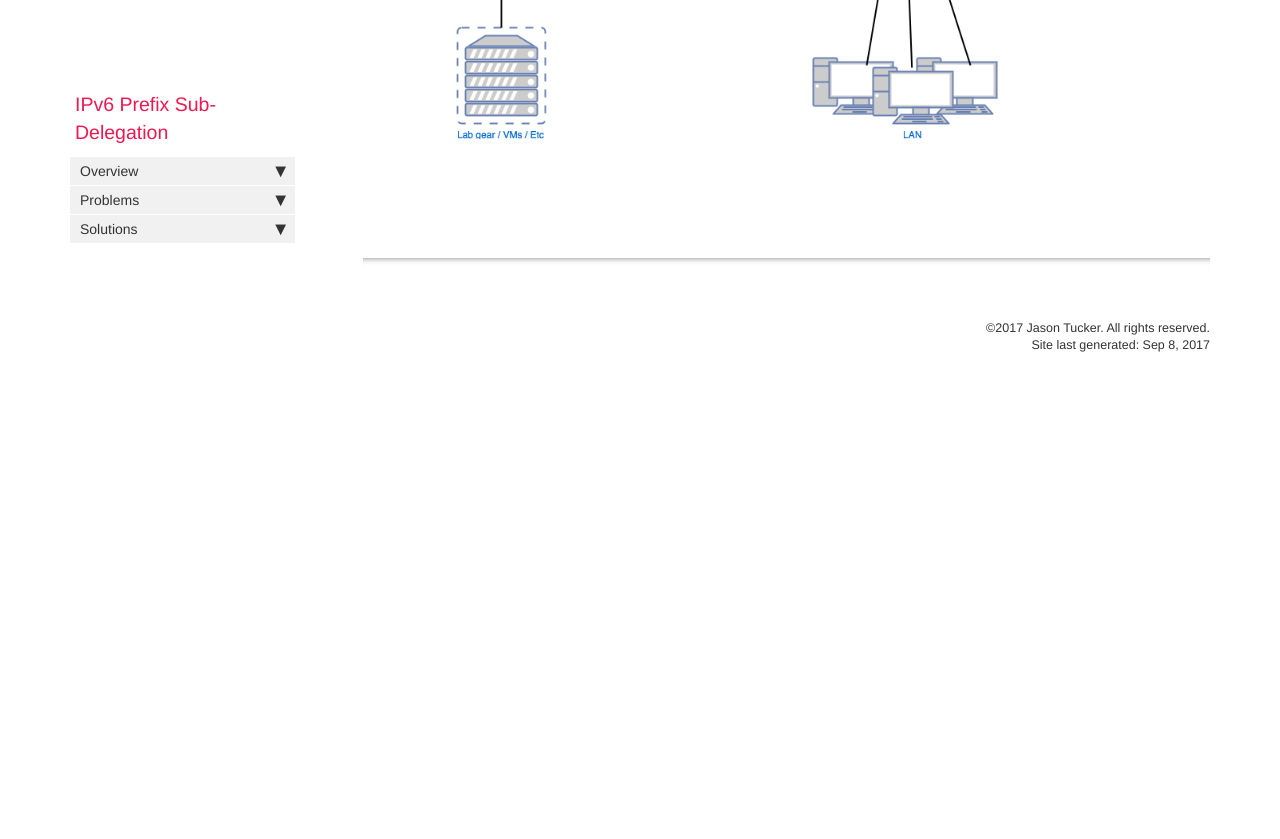
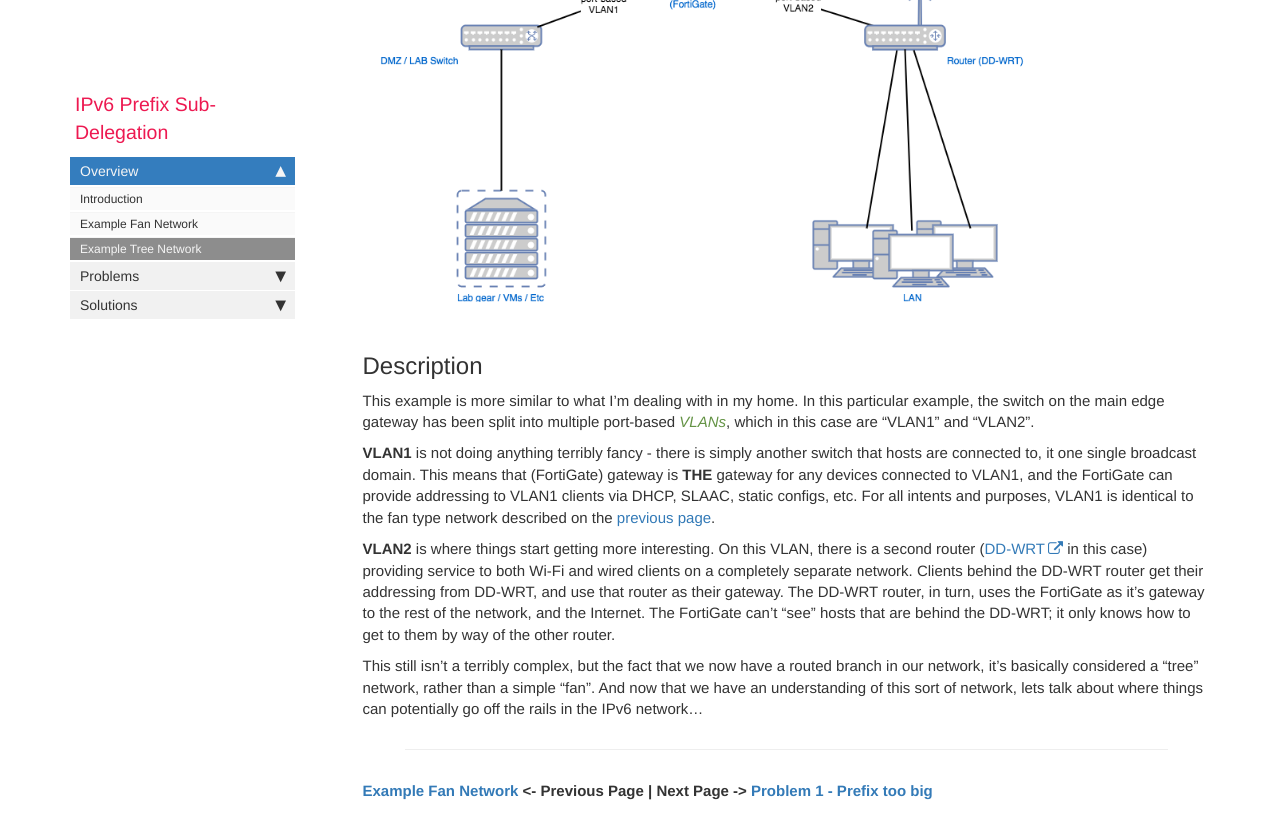
Before and after one commit to guzzijason/dhcp6-delegation, a Jekyll site: the page built from tree.md, in a window 1280 px wide and 900 px high, scrolled down 698 px. Shown: the top 839 px of the window. Built offline with Jekyll 4.4.1, drawn with Linux system fonts in a browser that asks for light colours; nearby versions of some CDN libraries; comment, search, counter and statistics services are not loaded; before the commit the page ends 1103 px from its top, so only the background shows below that; some of the changed text lies outside the part shown.

Commit message:
tree network page

```diff
--- a/_data/glossary.yml
+++ b/_data/glossary.yml
@@ -7,3 +7,5 @@ prefix-delegation: "An upstream provider assigns a routable block of addresses t
 SNAT: "Source Network Address Translation: allows multiple internal devices on a (usually) private network to communicate on the Internet via a single shared public IP assigned to the upstream interface of the gateway"
 
 ULA: "Unique Local Address: private addresses in the fc00::/7 block , defined in RFC 4193; not routable on the Internet"
+
+VLAN: "Virtual LAN: packets for different networks are separated on switch, by either grouping physical ports into separate logical switches, or by use of VLAN tagging so that traffic for the different networks can share physical links"
--- a/_data/sidebars/home_sidebar.yml
+++ b/_data/sidebars/home_sidebar.yml
@@ -32,7 +32,7 @@ entries:
       output: web, pdf
 
     - title: Example Tree Network
-      url: /network_overview.html
+      url: /tree.html
       output: web, pdf
 
   - title: Problems
--- a/fan.md
+++ b/fan.md
@@ -1,5 +1,5 @@
 ---
-title: Fan Network
+title: Example Fan Network
 layout: page
 comments: true
 search: true
--- a/tree.md
+++ b/tree.md
@@ -7,4 +7,23 @@ sidebar: home_sidebar
 topnav: topnav
 ---
 
+## Diagram
+
 ![](images/Network_Overview.png)
+
+## Description
+
+This example is more similar to what I'm dealing with in my home. In this particular example, the switch on the main edge gateway has been split into multiple port-based <a href="#" data-toggle="tooltip" data-original-title="{{site.data.glossary.VLAN}}">VLANs</a>, which in this case are "VLAN1" and "VLAN2".
+
+**VLAN1** is not doing anything terribly fancy - there is simply another switch that hosts are connected to, it one single broadcast domain. This means that (FortiGate) gateway is **THE** gateway for any devices connected to VLAN1, and the FortiGate can provide addressing to VLAN1 clients via DHCP, SLAAC, static configs, etc. For all intents and purposes, VLAN1 is identical to the fan type network described on the [previous page](fan.html).
+
+**VLAN2** is where things start getting more interesting. On this VLAN, there is a second router ([DD-WRT] in this case) providing service to both Wi-Fi and wired clients on a completely separate network. Clients behind the DD-WRT router get their addressing from DD-WRT, and use that router as their gateway. The DD-WRT router, in turn, uses the FortiGate as it's gateway to the rest of the network, and the Internet. The FortiGate can't "see" hosts that are behind the DD-WRT; it only knows how to  get to them by way of the other router.
+
+This still isn't a terribly complex, but the fact that we now have a routed branch in our network, it's basically considered a "tree" network, rather than a simple "fan". And now that we have an understanding of this sort of network, lets talk about where things can potentially go off the rails in the IPv6 network...
+
+-----
+
+**[Example Fan Network](fan.html) <- Previous Page \| Next Page -> [Problem 1 - Prefix too big](prefix64.html)**
+
+
+[DD-WRT]: http://www.dd-wrt.com/site/index
```
